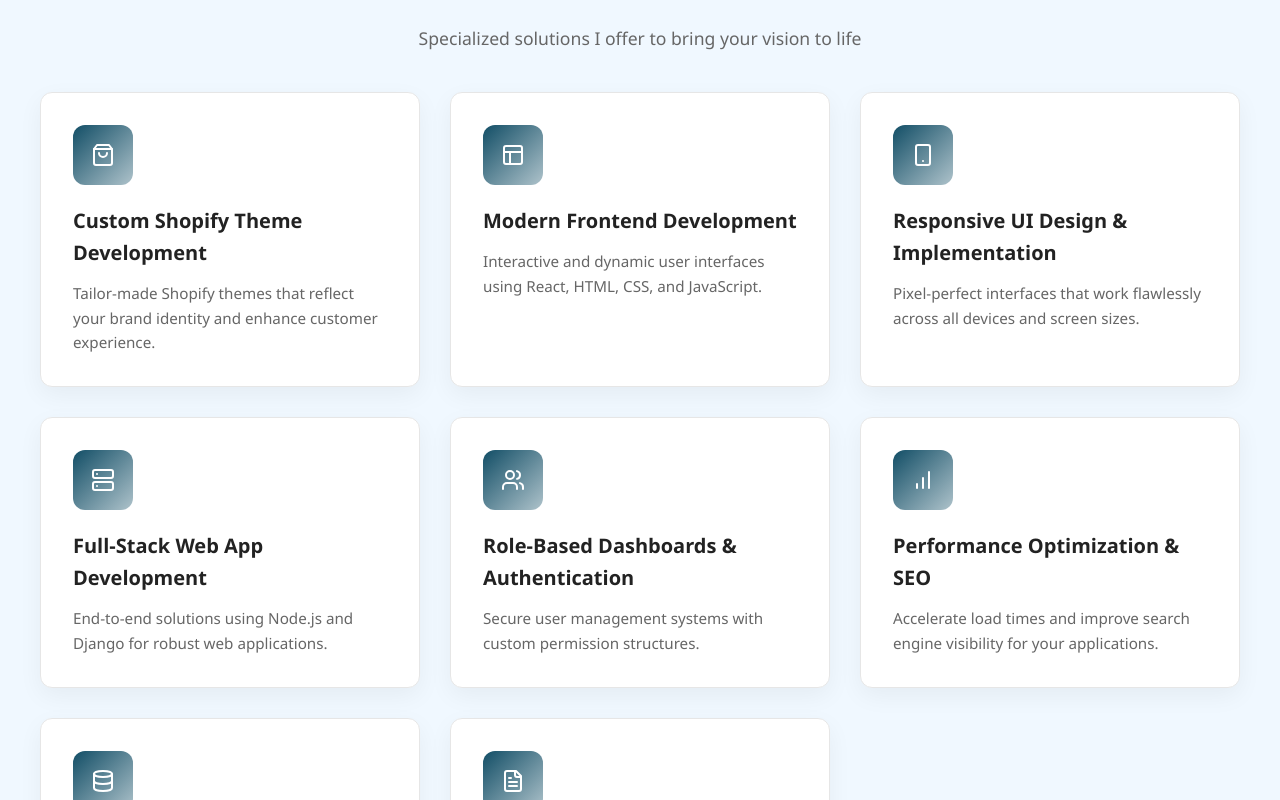
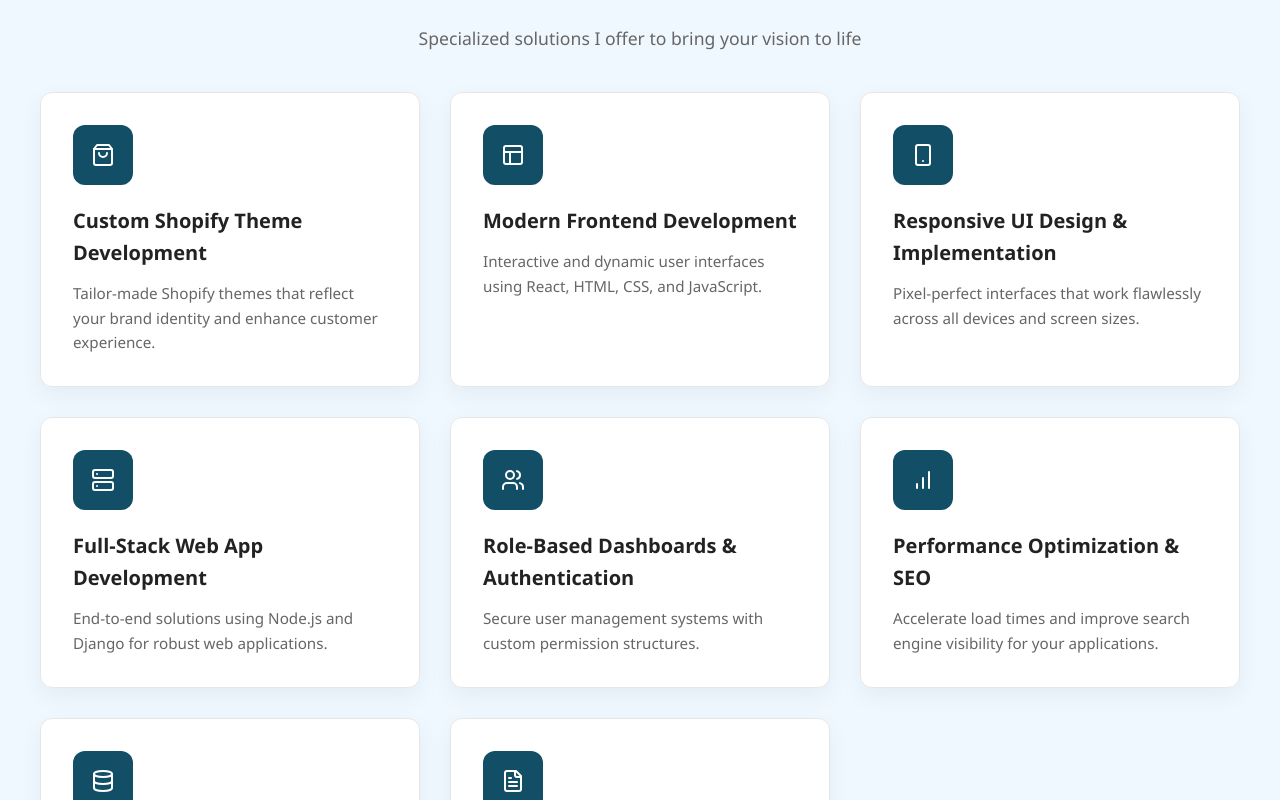
Before and after one commit to irfan3434/irfanishtiaq.dev, a React (Create React App) app: page / in a window 1280 px wide. Shown: the part 880-1680 px from the top of the page. Built offline with nearby package versions, Linux system fonts and the light colour scheme.

Commit message:
modifications in the footer

```diff
--- a/src/pages/Home.css
+++ b/src/pages/Home.css
@@ -581,7 +581,7 @@ body.dark-mode .tech-item:hover {
   width: 60px;
   height: 60px;
   border-radius: 12px;
-  background: linear-gradient(135deg, var(--hero-accent), #124e6657);
+  background:  #124e66;
   color: white;
   margin-bottom: 20px;
 }
```
